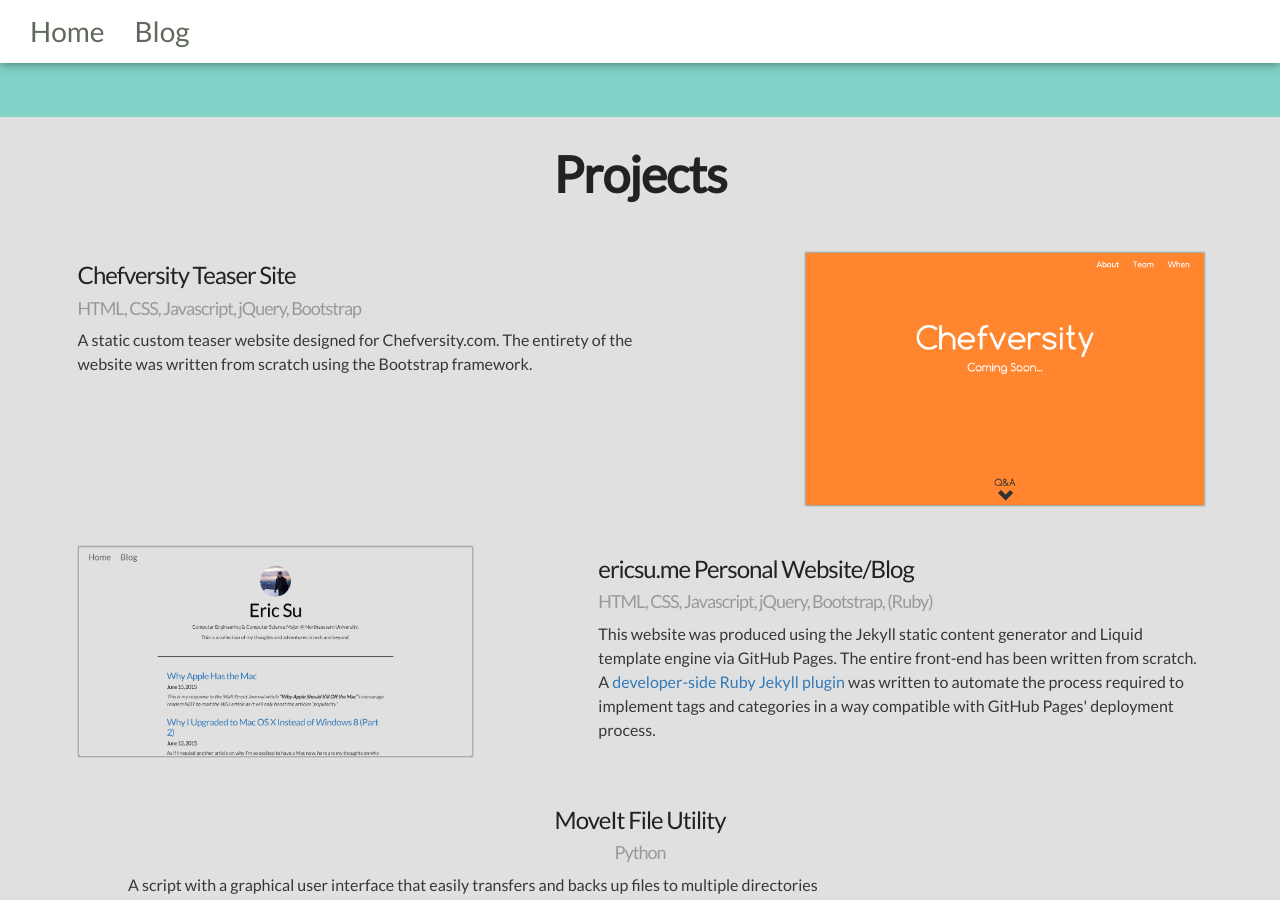
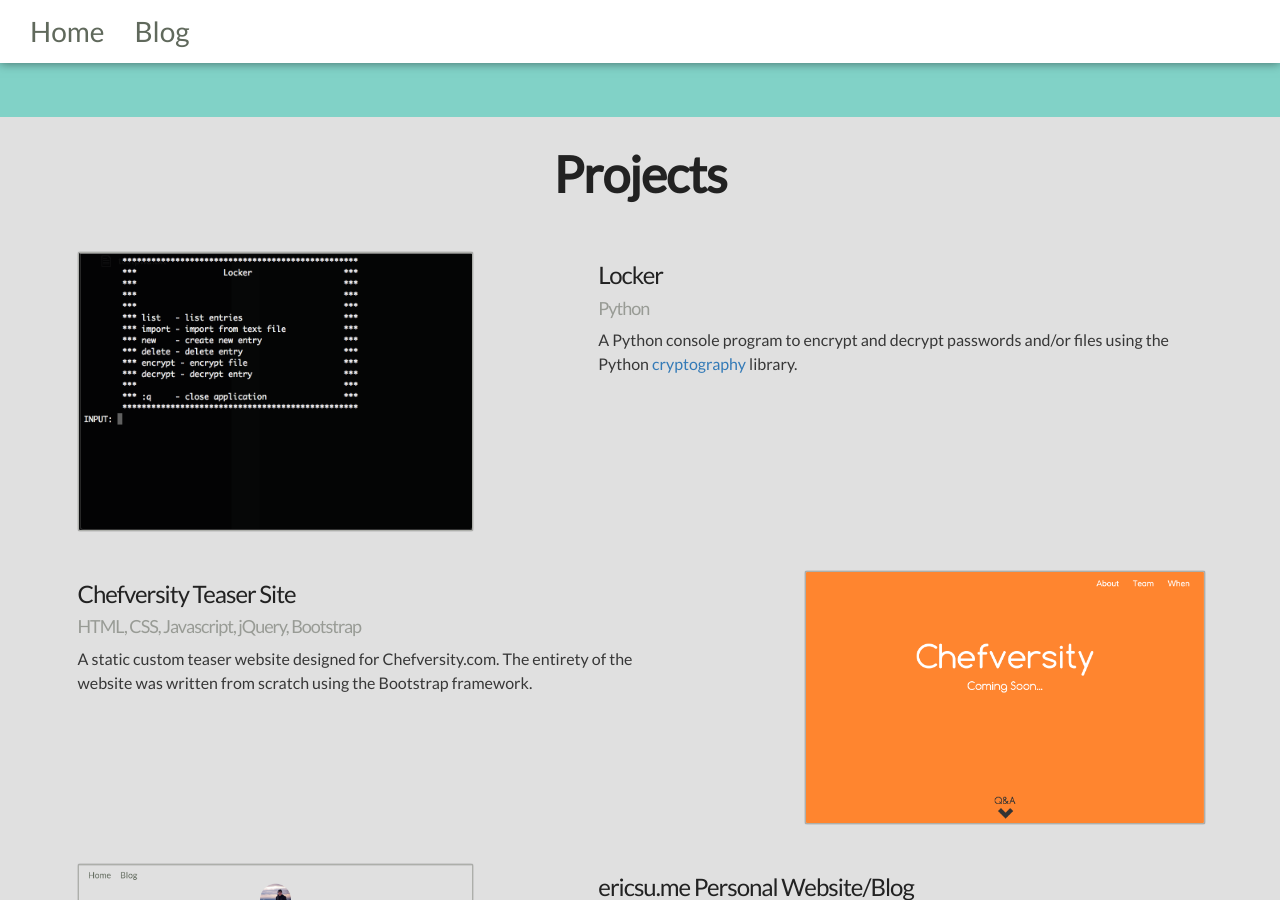
Before and after one commit to eric-cc-su/eric-cc-su.github.io, a Jekyll site: the page built from index.html, in a window 1280 px wide and 900 px high, scrolled down 2435 px. Built offline with Jekyll 4.4.1, drawn with Linux system fonts in a browser that asks for light colours.

Commit message:
Added Locker project

```diff
--- a/index.html
+++ b/index.html
@@ -193,6 +193,29 @@
 
     <div class="infosection" id="projects">
         <h1 class="section-title">Projects</h1>
+
+        <div class="col-md-12 trail">
+            <div class="col-md-5 graphics mobile_hide" style="padding: 0 5%;">
+                <a href="https://github.com/eric-cc-su/locker" class="trail">
+                    <img src="../images/index/locker.png" alt="Locker" class="img-responsive center-block project_image">
+                </a>
+            </div>
+            <div class="col-md-7 project_description">
+                <a href="https://github.com/eric-cc-su/locker" class="jobhead">
+                    <h3>Locker</h3>
+                </a>
+                <h4 class="job_subhead">Python</h4>
+                <p>
+                  A Python console program to encrypt and decrypt passwords and/or files using the Python <a href="https://cryptography.io/en/latest/" alt="Python Cryptography library">cryptography</a> library.
+                </p>
+            </div>
+            <div class="col-md-5 graphics mobile_show">
+                <a href="https://github.com/eric-cc-su/locker" class="trail">
+                    <img src="../images/index/locker.png" alt="Locker" class="img-responsive center-block project_image">
+                </a>
+            </div>
+        </div>
+
         <div class="col-md-12 trail">
             <div class="col-md-7 project_description">
                 <a href="https://bitbucket.org/eric-cc-su/staticnbc" class="jobhead">
@@ -218,7 +241,7 @@
                 </a>
             </div>
             <div class="col-md-7 project_description">
-                <a href="https://bitbucket.org/eric-cc-su/staticnbc" class="jobhead">
+                <a href="https://github.com/eric-cc-su/eric-cc-su.github.io" class="jobhead">
                     <h3>ericsu.me Personal Website/Blog</h3>
                 </a>
                 <h4 class="job_subhead">HTML, CSS, Javascript, jQuery, Bootstrap, (Ruby)</h4>
```
Also changed, not shown: images/index/locker.png (added).
